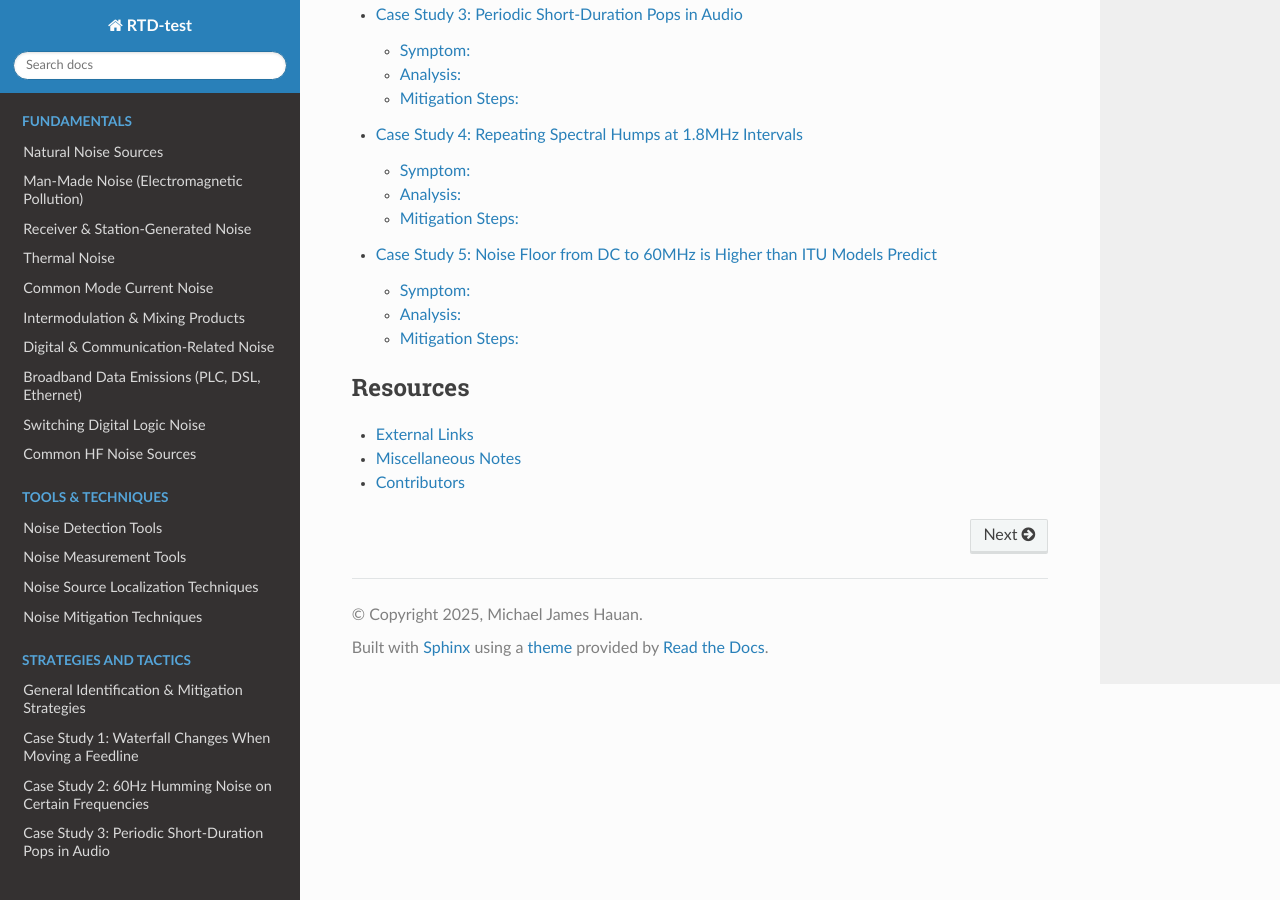
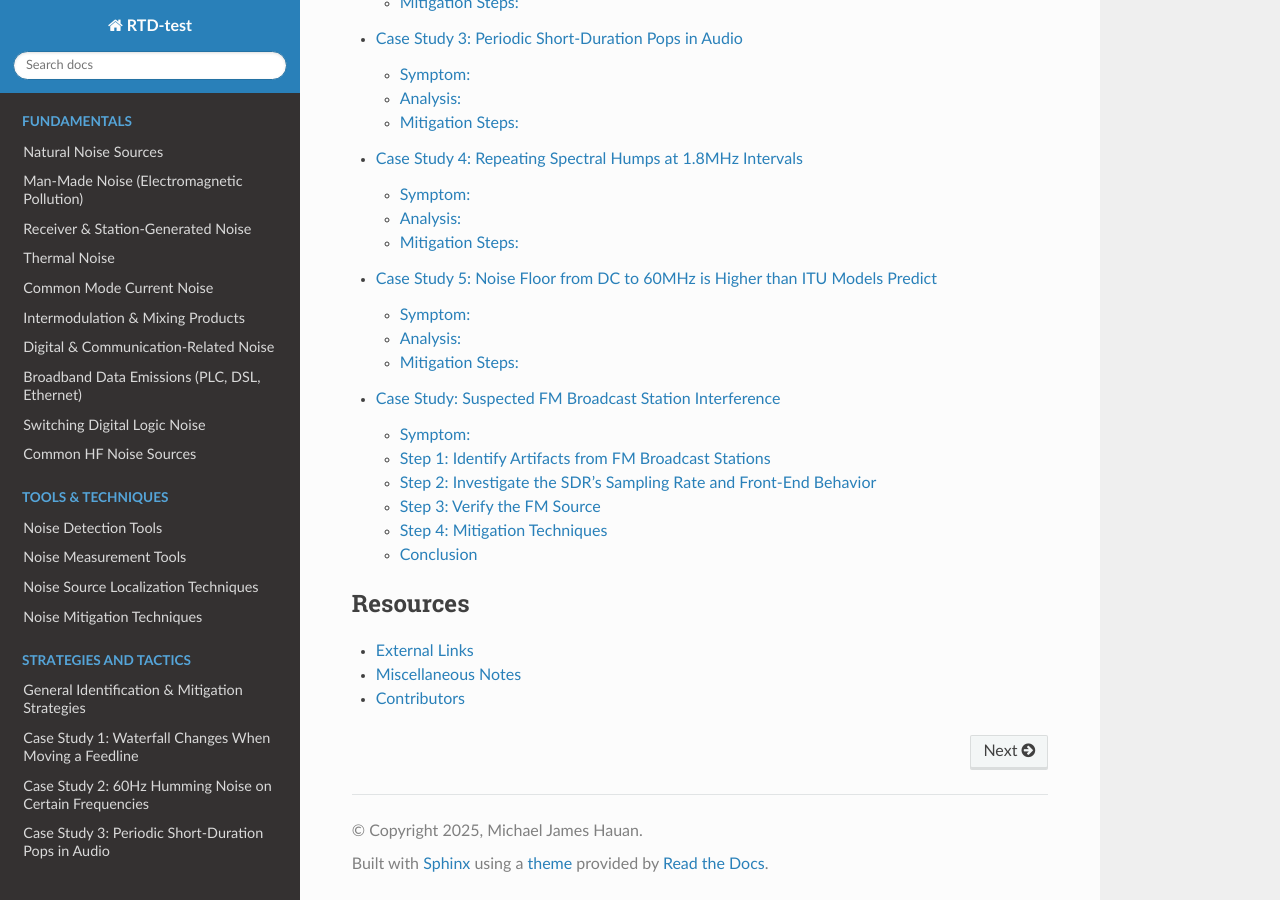
Before and after one commit to mijahauan/HF-Noise, a Sphinx documentation site: the page built from docs/source/index.md, in a window 1280 px wide and 900 px high, scrolled down 1933 px. Built offline with Sphinx 7.4.7 and the Read the Docs theme 3.1.0, drawn with Linux system fonts in a browser that asks for light colours; some of the changed lines change nothing that is shown.

````diff
--- a/docs/source/index.md
+++ b/docs/source/index.md
@@ -33,6 +33,7 @@
 strategies/case-study-3.md
 strategies/case-study-4.md
 strategies/case-study-5.md
+strategies/case-study-6.md
 ```
 
 ```{toctree}
--- /dev/null
+++ b/docs/source/strategies/case-study-6.md
@@ -0,0 +1,78 @@
+
+# Case Study: Suspected FM Broadcast Station Interference
+
+## Symptom:
+	•	Unusual spikes or patterns appear on the spectrum display at unexpected frequencies, often in the VHF range (above 30 MHz) but sometimes in HF bands as well.
+	•	The artifacts increase in intensity when pointing a directional antenna toward a known FM broadcast tower.
+	•	The SDR’s front-end overloads, causing broad, unpredictable interference across the spectrum.
+
+## Step 1: Identify Artifacts from FM Broadcast Stations
+
+FM broadcast stations operate in the 88–108 MHz range and are high-power transmitters (often tens or hundreds of kilowatts ERP). If they are interfering with your SDR, you might observe:
+	•	Harmonics & Mixing Products
+	•	Some FM transmitters generate harmonics, appearing at multiples of their fundamental frequency (e.g., a 100 MHz station producing harmonics at 200, 300 MHz).
+	•	If your SDR has weak front-end filtering, mixing products from FM stations can appear in unexpected places.
+	•	Intermodulation Distortion (IMD)
+	•	If multiple FM stations are strong at your location, their signals can mix inside the SDR or a nearby nonlinear junction (e.g., corroded metal connections), generating sum and difference frequencies that may appear in the HF spectrum.
+	•	Example: Two FM stations at 88.5 MHz and 99.5 MHz could produce an intermodulation product at:
+
+99.5 - 88.5 = 11 \text{ MHz}  \quad \text{(inside HF range)}
+
+	•	Aliasing (Due to SDR Sampling Rate Limits)
+	•	If the sampling rate of your SDR is lower than twice the frequency of incoming signals (Nyquist criterion violation), FM signals may “fold over” into your spectrum.
+	•	Example: If your SDR has a 2.048 MSPS sampling rate, any signal above 1.024 MHz (half the sampling rate) may alias into the displayed spectrum.
+
+## Step 2: Investigate the SDR’s Sampling Rate and Front-End Behavior
+
+Knowing the sampling rate helps predict aliasing behavior.
+	•	Wideband SDRs Have Higher Nyquist Limits
+	•	Airspy HF+ Discovery (6.144 MSPS): Aliasing above 3.072 MHz.
+	•	SDRplay RSPdx (10 MSPS): Aliasing above 5 MHz.
+	•	HackRF One (20 MSPS): Aliasing above 10 MHz.
+	•	LimeSDR Mini (30.72 MSPS): Aliasing above 15.36 MHz.
+	•	LimeSDR USB (61.44 MSPS): Aliasing above 30.72 MHz.
+	•	Ettus USRP B210 (up to 61.44 MSPS): Aliasing above 30.72 MHz.
+	•	Ettus USRP X310 (up to 129.6 MSPS): Aliasing above 64.8 MHz.
+	•	RX888 (64.8 or 129.6 MSPS)
+	•	Check for Aliasing Boundaries
+	•	If you are running a 64.8 MSPS SDR, expect aliasing from signals above 32.4 MHz to fold back into your spectrum.
+	•	If FM broadcast signals (88–108 MHz) alias into your HF display, the sampling rate is likely too low, or strong signals are overloading the SDR front end.
+	•	Check for Front-End Overload
+	•	Some SDRs lack front-end band-pass filtering, allowing strong local FM signals to cause desensitization or intermodulation distortion across the spectrum.
+	•	Try reducing gain settings in your SDR software to see if the artifacts reduce.
+
+## Step 3: Verify the FM Source
+
+To confirm that local FM stations are the problem:
+	1.	Use a Band-Pass Filter for HF
+	•	Insert a high-pass or band-pass filter before the SDR to block VHF signals from reaching the front end.
+	•	If FM interference disappears, it was likely front-end overload.
+	2.	Listen in WFM Mode
+	•	Tune your SDR to 88–108 MHz and listen in wideband FM mode.
+	•	Identify strong signals and note the most powerful stations.
+	3.	Check for Mix Products Using a Second SDR
+	•	If you have another receiver, use it to check if the same artifacts appear.
+	•	If only one receiver is affected, the issue is likely internal to that SDR (aliasing, overload, or poor filtering).
+
+## Step 4: Mitigation Techniques
+
+Once you confirm that FM broadcast stations are interfering, try the following solutions:
+	1.	Use a Broadcast Band Notch Filter
+	•	A notch filter for 88–108 MHz can prevent FM signals from overloading the SDR.
+	•	These are available as commercial filters (e.g., RTL-SDR Blog FM Notch, Nooelec Flamingo+ FM) or DIY tuned circuits.
+	2.	Reduce SDR Gain
+	•	Lowering gain settings can reduce overload distortion without significantly affecting HF signals.
+	3.	Use a Better Antenna Setup
+	•	If using an active preamp, place an FM trap filter before the amplifier.
+	•	Reorient antennas to minimize pickup of nearby broadcast stations.
+	4.	Improve SDR Shielding
+	•	Some SDRs (like cheap RTL-SDR dongles) lack proper shielding, allowing strong RF to leak into the circuit.
+	•	Using a metal enclosure or a better-shielded SDR (e.g., Airspy HF+, SDRplay RSPdx) can help.
+
+## Conclusion
+
+By knowing your SDR’s sampling rate, gain settings, and front-end behavior, you can determine whether FM signals are causing harmonics, mixing products, intermodulation, or aliasing.
+For wideband SDRs like the RX888 (129.6 MSPS or 64.8 MSPS), aliasing occurs above 64.8 MHz or 32.4 MHz, respectively.
+You may also find aliases at the sampling rate - broadcast frequency,
+i.e., between (129.6 - 108) = 21.6 MHz and (129.6 - 88) = 41.6 MHz..
+Filtering, shielding, and adjusting gain are the primary ways to mitigate these unwanted effects.
````
Also changed, not shown: docs/source/basics/common-sources.md (+2 -1 lines), 14 other files.
